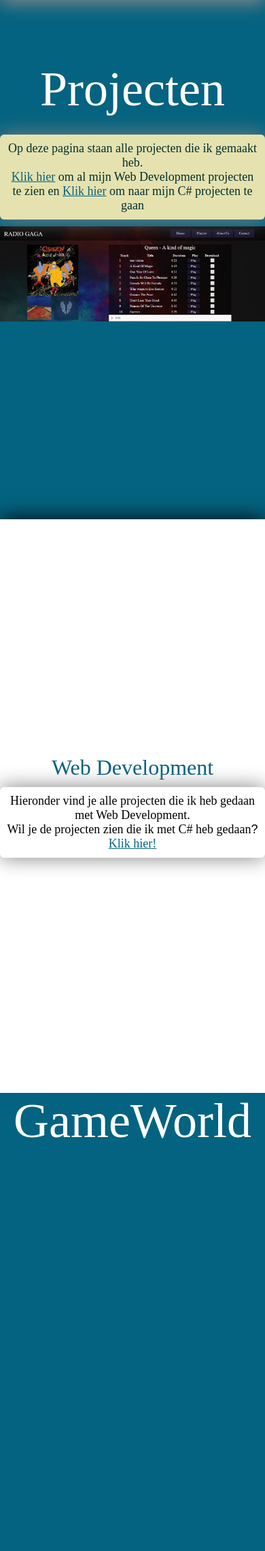
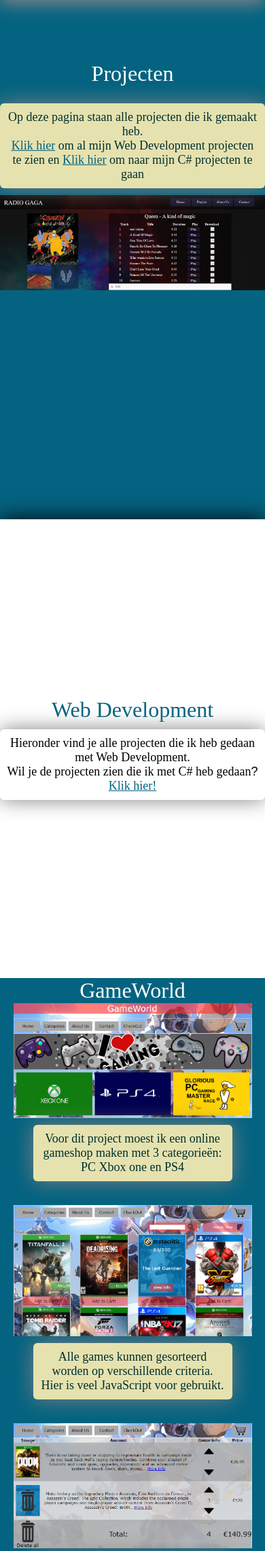
Before and after one commit to db1996/portfolio, a PHP site: page /projects.php in a window 390 px wide. Shown: the part 80-2362 px from the top of the page at 68% size. Run offline with PHP 8.4, Linux system fonts and the light colour scheme.

Commit message:
Lots and lots of style changes and added content to webschop container

```diff
--- a/css/projects.css
+++ b/css/projects.css
@@ -20,7 +20,7 @@
 }
 
 /*First vh container*/
-#projectsIntroContainer{
+#vhDiv1{
 	display: flex;
 	flex-direction: column;
 	justify-content: flex-start;
@@ -91,12 +91,13 @@
 	position: relative;
 }
 /*second vh container 'Web development'*/
-#webDevelopProjects{
+#vhDiv2{
 	display: flex;
 	flex-direction: column;
 	justify-content: center;
 	align-items: center;
 	box-shadow: 0px 0px 30px black;
+	height: 80vh;
 
 }
 #webDevelopContent{
@@ -109,7 +110,7 @@
 
 
 /*third vh container 'gameworld'*/
-#webshopContainer{
+#vhDiv3{
 	display: flex;
 	flex-direction: column;
 	align-items: center;
@@ -119,8 +120,35 @@
 	background-color: #046380;
 }
 
-
-
+#webschopContent1{
+	display:flex;
+	align-items: center;
+}
+.webschopTexts{
+	width:30vw;
+	text-align:center;
+	padding: 10px;
+	border-radius: 6px;
+	background-color: #e6e2af;
+	box-shadow: 0px 0px 30px grey;
+	margin-left: 15px;
+	margin-right: 15px;
+}
+#webschopContent2{
+	margin-top: 25px;
+	display: flex;
+	align-items: center;
+}
+#webschopContent3{
+	margin-top: 25px;
+	display: flex;
+	align-items: center;
+}
+.imagesClickable{
+	align-self: center;
+	flex: 0 0 auto;
+  	width: 50vw;
+}
 
 /*All 'click here' links in texts*/
 .klikHierLink{
@@ -131,9 +159,56 @@
 	transition:all 0.4s ease;
 	-webkit-transition: all 0.4s ease;
 }
-
+#contentImageOverlay{
+	transition:opacity 0.4s ease;
+	-webkit-transition: opacity 0.4s ease;
+	display: flex;
+	justify-content: center;
+	align-items: center;
+	font-size: 20px;
+	color: white;
+	position: absolute;
+	left: 0px;
+	top: 0px;
+	opacity: 0;
+	background-color: rgba(4,99,128,0.65);
+	pointer-events:none;
+}
 .klikHierLink:hover{
 	color:#002f2f;
+}
+.imagesClickable{
+	cursor: pointer;
+}
+#imageClick{
+	position: fixed;
+	top: 50px;
+	left: 10vw;
+	width: 80vw;
+	display: flex;
+	align-items: center;
+	justify-content: center;
+	flex-direction: column;
+	z-index: -100;
+	opacity: 0;
+	background-color: rgba(230, 226, 175, 0.93);
+	transition:opacity 0.25s ease;
+	-webkit-transition: opacity 0.25s ease;
+	font-size: 32px;
+	color: #046380;
+	padding: 10px 10px 30px 10px;
+	box-shadow: 0px 0px 30px black;
+	cursor: pointer;
+
+}
+#imageClickSource{
+	margin-top: 10px;
+	max-width: 70vw;
+	max-height: 65vh;
+	cursor: pointer;
+}
+#imageClickLabel{
+	text-align: center;
 }
 @media screen and (max-width: 750px)
 {
@@ -152,6 +227,9 @@
 	.titles{
 		font-size: 48px;
 	}
+	.titlesBlue{
+		font-size: 48px;
+	}
 	.contents{
 		font-size: 24px;
 	}
@@ -167,12 +245,31 @@
 	#introTitle{
 		margin-top:170px;
 	}
+	.imagesClickable{
+		width: 90vw;
+		max-width: 90vw;
+	}
+	.webschopTexts{
+		margin-top: 10px;
+		margin-bottom: 10px;
+		width: 70vw;
+	}
 
+
+	.webschopContents{
+		flex-direction: column;
+	}
+	#webschopContent2{
+		flex-direction: column-reverse;
+	}
 }
 @media screen and (max-width: 480px)
 {
 
 	.titles{
+		font-size: 32px;
+	}
+	.titlesBlue{
 		font-size: 32px;
 	}
 	.contents{
@@ -188,6 +285,9 @@
 @media screen and (max-height: 480px)
 {
 	.titles{
+		font-size: 32px;
+	}
+	.titlesBlue{
 		font-size: 32px;
 	}
 	.contents{
@@ -210,7 +310,7 @@
 		margin-top: 80px;
 		margin-bottom: 0px;
 	}
-	#projectsIntroContainer{
+	#vhDiv1{
 		flex-direction:row;
 		justify-content: flex-start;
 		align-items: flex-start;
--- a/js/main.js
+++ b/js/main.js
@@ -32,8 +32,8 @@
 		}
 		else if (page == 1){
 			carousel();
-			viewHeight = document.getElementById("projectsIntroContainer").offsetHeight;
-			viewWidth = document.getElementById("projectsIntroContainer").offsetWidth;
+			viewHeight = document.getElementById("vhDiv1").offsetHeight;
+			viewWidth = document.getElementById("vhDiv1").offsetWidth;
 		}
 
 		var tmp = rightNavElem.offsetHeight;
@@ -209,3 +209,42 @@
 		imageoverlay.style.opacity = '0';
 	}
 }
+function imageClick(elem,txt){
+	var imgcontainer = document.getElementById("imageClick");
+	var imageelem = document.getElementById("imageClickSource");
+	var lbl = document.getElementById("imageClickLabel");
+	lbl.innerHTML = txt;
+	imageelem.src = elem.src;
+	imgcontainer.style.opacity = '1';
+	imgcontainer.style.zIndex = '200';
+
+
+}
+function hideImageClick(){
+	var imgcontainer = document.getElementById("imageClick");
+	var imageelem = document.getElementById("imageClickSource");
+	var lbl = document.getElementById("imageClickLabel");
+	if (imgcontainer.style.opacity = '1')
+	{
+		imgcontainer.style.opacity = '0';
+		imgcontainer.style.zIndex = '-100';
+
+	}
+
+}
+function contenOverlay(mode,elem){
+	if (mode == 0)
+	{
+		var overlayContainer = document.getElementById("contentImageOverlay");
+		overlayContainer.style.left = elem.offsetLeft + "px";
+		overlayContainer.style.top = elem.offsetTop + "px";
+		overlayContainer.style.width = elem.offsetWidth + "px";
+		overlayContainer.style.height = elem.offsetHeight + 'px';
+		overlayContainer.style.opacity = '1';
+	}else{
+var overlayContainer = document.getElementById("contentImageOverlay");
+		overlayContainer.style.opacity = '0';
+	}
+
+
+}
--- a/projects.php
+++ b/projects.php
@@ -3,6 +3,7 @@
 	<title>Portfolio</title>
     <link rel="stylesheet" type="text/css" href="css/navigation.css">
     <link rel="stylesheet" type="text/css" href="css/projects.css">
+    <meta charset="utf-8">
 </head>
 <body onLoad="checkScrollPos(true,1);" onscroll="checkScrollPos();">
 <!-- Fold header -->
@@ -69,11 +70,11 @@
         </div>
     </div>
 <!-- right nav's end fold -->
-    <div id="projectsIntroContainer" class="homepageDiv">
+    <div id="vhDiv1" class="homepageDiv">
     	<div id="introTitle" class="titlesBlue"><label>Projecten</label></div>
         <div id="introContentContainer">
         	<div class="contents" id="introTextContainer">
-            	<label>Op deze pagina staan alle projecten die ik gemaakt heb.<br><a class="klikHierLink" onClick="rightNavClick(1);">Klik hier</a> om al mijn Web Development projecten te zien en <a class="klikHierLink" onClick="rightNavClick(3);">Klik hier</a> om naar mijn C# projecten te gaan</label>
+            	<label>Op deze pagina staan alle projecten die ik gemaakt heb.<br><a class="klikHierLink" onClick="rightNavClick(1);">Klik hier</a> om al mijn Web Development projecten te zien en <a class="klikHierLink" onClick="rightNavClick(5);">Klik hier</a> om naar mijn C# projecten te gaan</label>
             </div>
             <div id="slidecontainer" class="w3-content w3-section"
             onmouseover="imageoverlay(0);"
@@ -87,16 +88,50 @@
             </div>
         </div>
  	</div>
-    <div id="webDevelopProjects" class="homepageDiv">
+    <div id="imageClick" onclick="hideImageClick()">
+        <label id="imageClickLabel"></label>
+        <img id="imageClickSource" src="">
+    </div>
+    <div id="vhDiv2" class="homepageDiv">
     	<div class="titles"><label>Web Development</label></div>
         <div id="webDevelopContent" class="contents">
         	<label>Hieronder vind je alle projecten die ik heb gedaan met Web Development.<br/>Wil je de projecten zien die ik met C# heb gedaan<span class="vraagteken">?</span> <a class="klikHierLink" onClick="rightNavClick(1);">Klik hier!</a></label>
         </div>
  	</div>
-    <div id="webshopContainer" class="homepageDiv">
+    <div id="contentImageOverlay">
+        Klik voor meer informatie
+    </div>
+    <div id="vhDiv3" class="homepageDiv">
     	<div class="titlesBlue"><label>GameWorld</label></div>
-        <div class="contents">
-
+        <div id="webschopContent1" class="webschopContents">
+            <img onmouseover="contenOverlay(0,this);"
+            onmouseleave="contenOverlay(1,this);"
+            src="img/webschopImage1.png"
+            class="imagesClickable"
+            onclick="imageClick(this,'Dit is de home pagina van Gameworld')">
+            <div id="webshoptextdiv1" class="contents webschopTexts">
+                <label>Voor dit project moest ik een online gameshop maken met 3 categorieën: PC Xbox one en PS4</label>
+            </div>
+        </div>
+        <div id="webschopContent2" class="webschopContents">
+            <div id="webshoptextdiv2" class="contents webschopTexts">
+                <label>Alle games kunnen gesorteerd worden op verschillende criteria. Hier is veel JavaScript voor gebruikt.</label>
+            </div>
+            <img onmouseover="contenOverlay(0,this);"
+            onmouseleave="contenOverlay(1,this);"
+            src="img/webschopImage2.png"
+            class="imagesClickable"
+            onclick="imageClick(this,'Hier staan alle games, dit kan gesorteerd worden. En als de muis erover heen gaat krijg je informatie over de games')">
+        </div>
+        <div id="webschopContent3" class="webschopContents">
+            <img onmouseover="contenOverlay(0,this);"
+            onmouseleave="contenOverlay(1,this);"
+            src="img/webschopImage3.png"
+            class="imagesClickable"
+            onclick="imageClick(this,'Dit is waar er afgerekend kan worden, hier wordt de totaalprijs getoond en er kunnen games verwijderd worden.')">
+            <div id="webshoptextdiv3" class="contents webschopTexts">
+                <label>Hier worden alle games getoond, hier wordt een PHP session voor gebruikt.</label>
+            </div>
         </div>
  	</div>
     <div id="radioGaga" class="homepageDiv">
@@ -111,9 +146,6 @@
 
         </div>
  	</div>
-    asd
-
-
     <!--<script type="text/javascript" src="js/slideshow.js"></script>-->
     <script type="text/javascript" src="js/main.js"></script>
 </body>
```
Also changed, not shown: img/webschopImage1.png (added), img/webschopImage2.png (added), img/webschopImage3.png (added).
